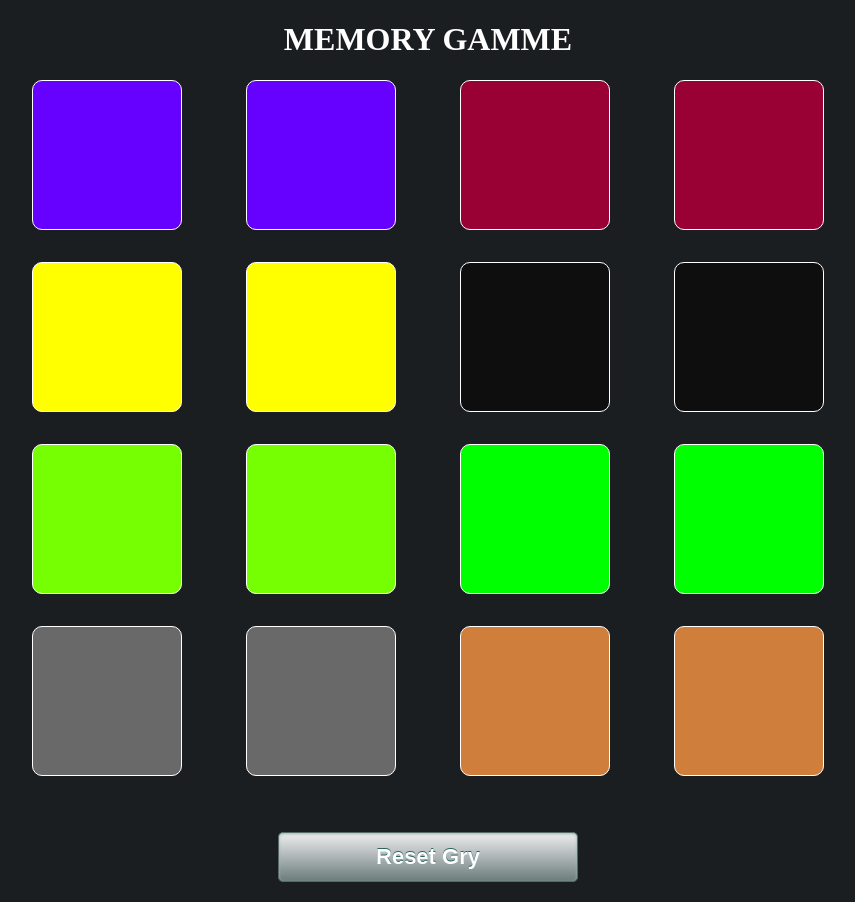
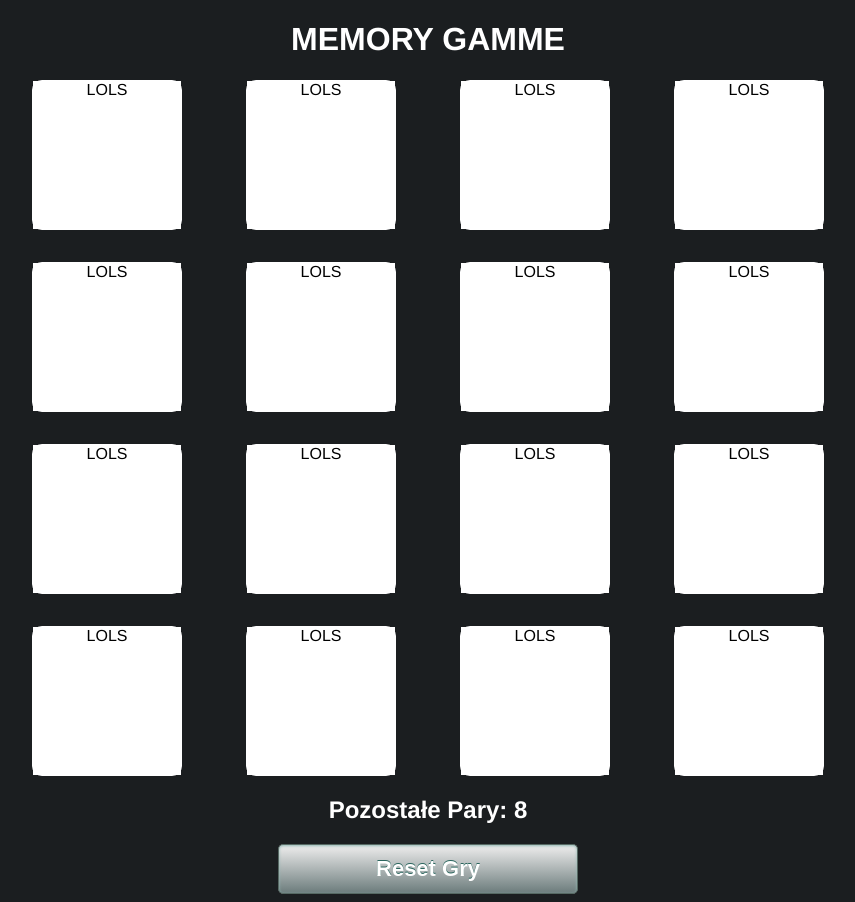
Before and after one commit to atipezda/memory-game-vue, a Vue app: page / in a window 1280 px wide. Shown: the whole page, without its empty margins (212-1067 px from the left). Built offline with nearby package versions, Linux system fonts and the light colour scheme.

Commit message:
add match  17:09

```diff
--- a/src/App.vue
+++ b/src/App.vue
@@ -1,14 +1,21 @@
 <template>
   <h1>MEMORY GAMME</h1>
   <section class="gameBoard">
-    <Card v-for="(card, index) in cardList" :key="index" :color="card.color" />
+    <Card
+      v-for="(card, index) in cardList"
+      :key="index"
+      :color="card.color"
+      :visible="card.visible"
+      :matched="card.matched"
+    />
   </section>
+  <h2>{{ status }}</h2>
   <button class="ressButton">Reset Gry</button>
 </template>
 
 <script>
 import Card from "./components/Card";
-import { ref } from "vue";
+import { computed, ref } from "vue";
 
 export default {
   name: "App",
@@ -17,6 +24,21 @@ export default {
   },
   setup() {
     const cardList = ref([]);
+
+    const status = computed(() => {
+      if (remainingPairs.value === 0) {
+        return "Gracz Wygrywa";
+      } else {
+        return `Pozostałe Pary: ${remainingPairs.value}`;
+      }
+    });
+
+    const remainingPairs = computed(() => {
+      const remainingCards = cardList.value.filter(
+        (card) => card.matched === false
+      ).length;
+      return remainingCards / 2;
+    });
 
     const cardItems = [
       "#6600FF",
@@ -31,10 +53,14 @@ export default {
     cardItems.forEach((item) => {
       cardList.value.push({
         color: item,
+        visible: false,
+        matched: false,
       });
 
       cardList.value.push({
         color: item,
+        visible: false,
+        matched: false,
       });
     });
     cardList.value = cardList.value.map((card, index) => {
@@ -46,20 +72,24 @@ export default {
 
     return {
       cardList,
+      status,
     };
   },
 };
 </script>
 
 <style>
-body{
+body {
   background-color: #1b1e20;
 }
-h1{
+h1,
+h2 {
   text-align: center;
   color: #fff;
 }
 #app {
+  font-family: Avenir, Helvetica, Arial, sans-serif;
+  text-align: center;
   position: relative;
 }
 .gameBoard {
@@ -70,26 +100,21 @@ h1{
   grid-row-gap: 4vh;
   justify-content: center;
 }
-.ressButton{
-  position: relative;
-  left:50%;
-  margin-top: 7vh;
-  transform: translateX(-50%);
-  box-shadow:inset 0px 1px 3px 0px #91b8b3;
-	background:linear-gradient(to bottom, #e8e8e8 5%, #6c7c7c 100%);
-	background-color:#e8e8e8;
-	border-radius:5px;
-	border:1px solid #566963;
-	display:inline-block;
-	cursor:pointer;
-	color:#ffffff;
-	font-family:Arial;
-	font-size:22px;
-	font-weight:bold;
-	padding:11px 23px;
+.ressButton {
+  box-shadow: inset 0px 1px 3px 0px #91b8b3;
+  background: linear-gradient(to bottom, #e8e8e8 5%, #6c7c7c 100%);
+  background-color: #e8e8e8;
+  border-radius: 5px;
+  border: 1px solid #566963;
+  display: inline-block;
+  cursor: pointer;
+  color: #ffffff;
+  font-family: Arial;
+  font-size: 22px;
+  font-weight: bold;
+  padding: 11px 23px;
   width: 300px;
-	text-decoration:none;
-	text-shadow:0px -1px 0px #2b665e;
-
+  text-decoration: none;
+  text-shadow: 0px -1px 0px #2b665e;
 }
 </style>
--- a/src/components/Card.vue
+++ b/src/components/Card.vue
@@ -1,9 +1,9 @@
 <template>
-  <div :style="{ backgroundColor: color }" class="card">
-    <div class="card-face is-front">
-      <div class="matched"></div>
+  <div class="card">
+    <div :style="{ backgroundColor: value }" class="card-face is-front">
+      <div v-if="matched" class="matched">siema</div>
     </div>
-    <div class="card-face is-back"></div>
+    <div class="card-face is-back">LOLS</div>
   </div>
 </template>
 
@@ -14,6 +14,14 @@ export default {
       type: String,
       required: true,
     },
+    matched: {
+      type: Boolean,
+      default: true,
+    },
+    visible: {
+      type: Boolean,
+      default: false,
+    },
   },
 };
 </script>
@@ -22,12 +30,25 @@ export default {
 .card {
   border: 1px solid #fff;
   border-radius: 10px;
+  position: relative;
   cursor: pointer;
 }
 .card-face.is-front {
   position: absolute;
+  width: 100%;
+  height: 100%;
 }
 .is-back {
+  background-color: white;
+
+  height: 100%;
+}
+.matched {
+  position: absolute;
+  background-color: white;
+  transform: 1s;
+  opacity: 0.3;
+  width: 100%;
   height: 100%;
 }
 </style>
```
